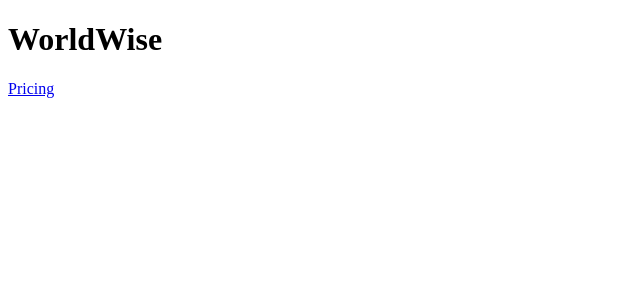
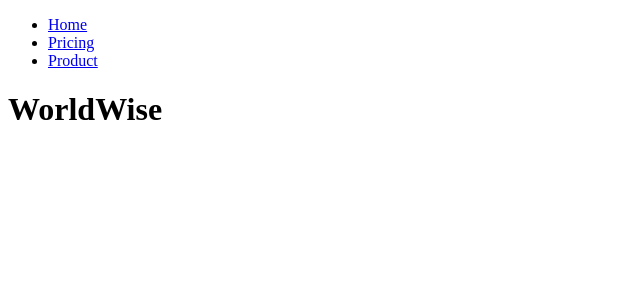
Before and after one commit to SaadMahi/68-WorldWise, a React (Vite) app: page / in a window 1280 px wide. Shown: the top 300 px of the page, without its empty margins (0-640 px from the left). Built offline with nearby package versions, Linux system fonts and the light colour scheme.

Commit message:
✨ feat: navigation bar introduced

```diff
--- a/src/App.jsx
+++ b/src/App.jsx
@@ -2,6 +2,7 @@ import { BrowserRouter, Route, Routes } from 'react-router-dom';
 import Product from './pages/Product';
 import Pricing from './pages/Pricing';
 import Homepage from './pages/Homepage';
+import PageNotFound from './pages/error/PageNotFound';
 
 function App() {
   return (
@@ -10,6 +11,7 @@ function App() {
         <Route path='/' element={<Homepage />} />
         <Route path='product' element={<Product />} />
         <Route path='pricing' element={<Pricing />} />
+        <Route path='*' element={<PageNotFound />} />
       </Routes>
     </BrowserRouter>
   );
--- /dev/null
+++ b/src/components/page-navigation/PageNav.jsx
@@ -0,0 +1,26 @@
+import React from 'react';
+import { Link } from 'react-router-dom';
+
+/** NAVIGATION BAR
+ * This is a reusable nav bar component which can be used in every single page
+ */
+
+const PageNav = () => {
+  return (
+    <nav>
+      <ul>
+        <li>
+          <Link to='/'>Home</Link>
+        </li>
+        <li>
+          <Link to='/pricing'>Pricing</Link>
+        </li>
+        <li>
+          <Link to='/product'>Product</Link>
+        </li>
+      </ul>
+    </nav>
+  );
+};
+
+export default PageNav;
--- a/src/pages/Homepage.jsx
+++ b/src/pages/Homepage.jsx
@@ -1,11 +1,12 @@
 import React from 'react';
 import { Link } from 'react-router-dom';
+import PageNav from '../components/page-navigation/PageNav';
 
 const Homepage = () => {
   return (
     <div>
+      <PageNav />
       <h1>WorldWise</h1>
-      <Link to='/pricing'>Pricing</Link>
     </div>
   );
 };
--- a/src/pages/Pricing.jsx
+++ b/src/pages/Pricing.jsx
@@ -1,7 +1,13 @@
 import React from 'react';
+import PageNav from '../components/page-navigation/PageNav';
 
 const Pricing = () => {
-  return <div>Pricing</div>;
+  return (
+    <div>
+      <PageNav />
+      <h1>Pricing</h1>
+    </div>
+  );
 };
 
 export default Pricing;
--- a/src/pages/Product.jsx
+++ b/src/pages/Product.jsx
@@ -1,7 +1,13 @@
 import React from 'react';
+import PageNav from '../components/page-navigation/PageNav';
 
 const Product = () => {
-  return <div>Product</div>;
+  return (
+    <div>
+      <PageNav />
+      <h1>Product</h1>
+    </div>
+  );
 };
 
 export default Product;
--- /dev/null
+++ b/src/pages/error/PageNotFound.jsx
@@ -0,0 +1,13 @@
+import React from 'react';
+import PageNav from '../../components/page-navigation/PageNav';
+
+const PageNotFound = () => {
+  return (
+    <div>
+      <PageNav />
+      <h2>Page Not Found 😿</h2>;
+    </div>
+  );
+};
+
+export default PageNotFound;
```
